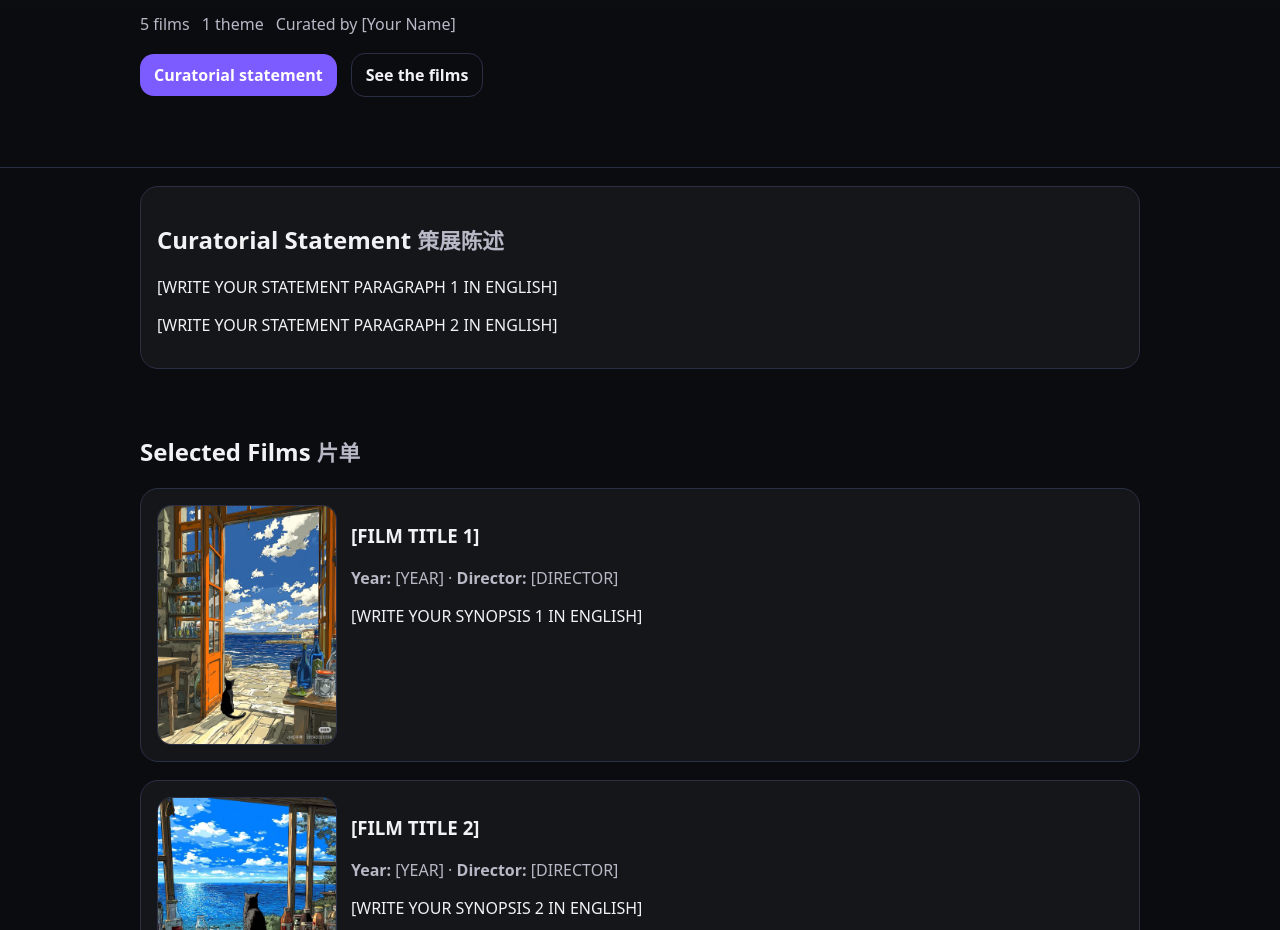
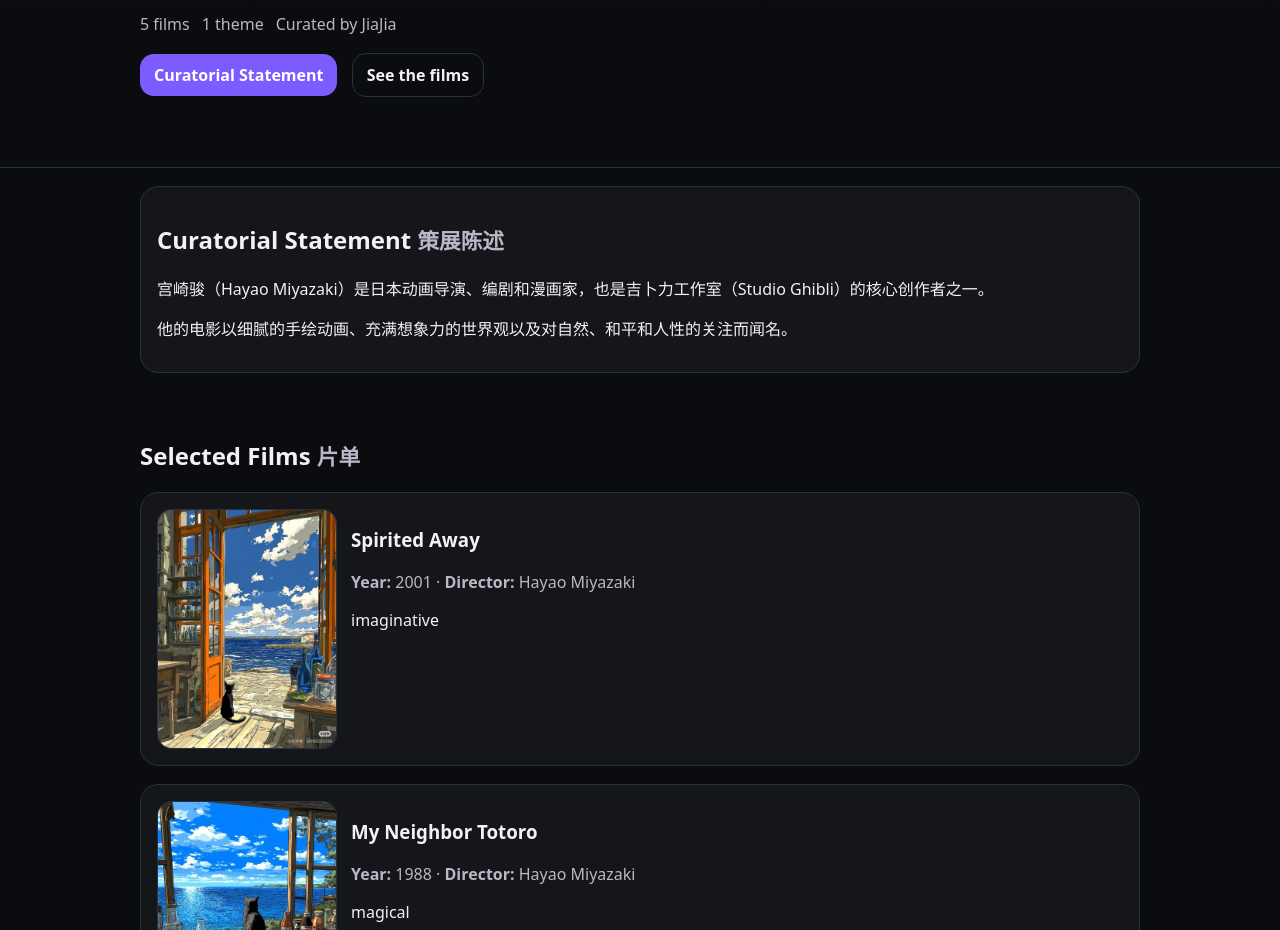
Before and after one commit to charlesgu021224-cmd/film-festival-program, a plain HTML site: page index.html in a window 1280 px wide. Shown: the part 192-1122 px from the top of the page. Drawn offline with Linux system fonts and the light colour scheme.

Commit message:
Update index.html

```diff
--- a/index.html
+++ b/index.html
@@ -11,14 +11,14 @@
   <header class="hero">
     <div class="container">
       <p class="kicker">Film Program <span class="cn">（中文点缀）</span></p>
-      <h1>[YOUR PROGRAM TITLE IN ENGLISH]</h1>
-      <p class="subtitle">[YOUR SHORT TAGLINE IN ENGLISH]</p>
+      <h1>Winds of Wonder: A Hayao Miyazaki Film Program</h1>
+      <p class="subtitle">Five journeys through nature, courage, and quiet rebellion.</p>
       <div class="meta">
         <span>5 films</span>
         <span>1 theme</span>
-        <span>Curated by [Your Name]</span>
+        <span>Curated by JiaJia</span>
       </div>
-      <a class="btn" href="#statement">Curatorial statement</a>
+      <a class="btn" href="#statement">Curatorial Statement</a>
       <a class="btn ghost" href="#films">See the films</a>
     </div>
   </header>
@@ -27,8 +27,8 @@
     <section id="statement" class="card">
       <h2>Curatorial Statement <span class="cn">策展陈述</span></h2>
       <!-- IMPORTANT: write the text yourself (no AI) -->
-      <p>[WRITE YOUR STATEMENT PARAGRAPH 1 IN ENGLISH]</p>
-      <p>[WRITE YOUR STATEMENT PARAGRAPH 2 IN ENGLISH]</p>
+      <p>宫崎骏（Hayao Miyazaki）是日本动画导演、编剧和漫画家，也是吉卜力工作室（Studio Ghibli）的核心创作者之一。</p>
+      <p>他的电影以细腻的手绘动画、充满想象力的世界观以及对自然、和平和人性的关注而闻名。</p>
     </section>
 
     <section id="films" class="section">
@@ -40,9 +40,9 @@
   </div>
 
   <div class="film__body">
-    <h3>[FILM TITLE 1]</h3>
-    <p class="facts"><b>Year:</b> [YEAR] · <b>Director:</b> [DIRECTOR]</p>
-    <p>[WRITE YOUR SYNOPSIS 1 IN ENGLISH]</p>
+    <h3>Spirited Away</h3>
+    <p class="facts"><b>Year:</b> 2001 · <b>Director:</b> Hayao Miyazaki</p>
+    <p>imaginative</p>
   </div>
 </article>
 
@@ -52,9 +52,9 @@
   </div>
 
   <div class="film__body">
-    <h3>[FILM TITLE 2]</h3>
-    <p class="facts"><b>Year:</b> [YEAR] · <b>Director:</b> [DIRECTOR]</p>
-    <p>[WRITE YOUR SYNOPSIS 2 IN ENGLISH]</p>
+    <h3>My Neighbor Totoro</h3>
+    <p class="facts"><b>Year:</b> 1988 · <b>Director:</b> Hayao Miyazaki</p>
+    <p>magical</p>
   </div>
 </article>
 
```
